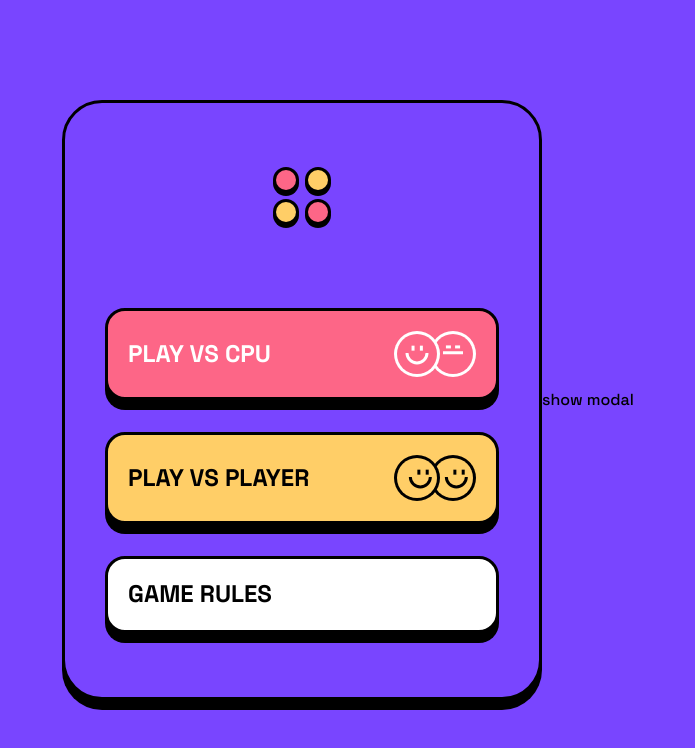
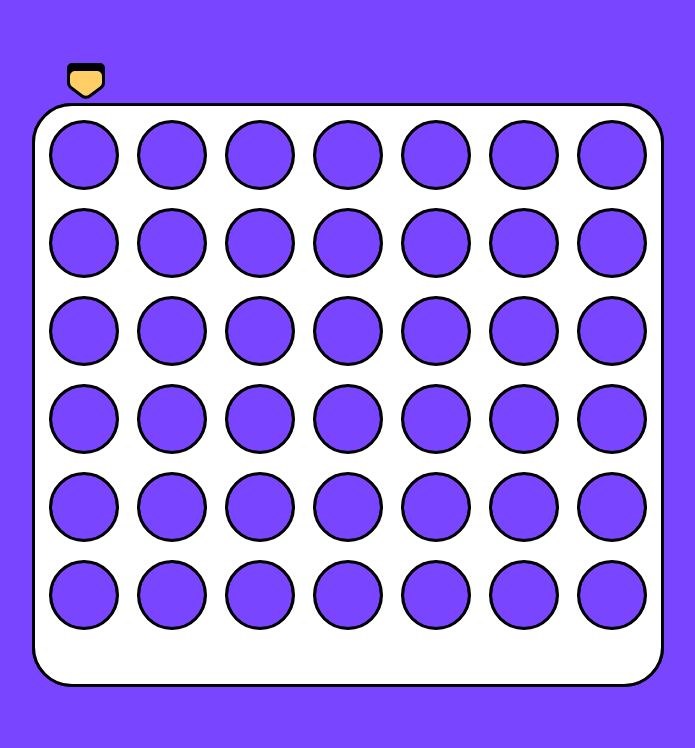
Before and after one commit to mehdi-zibout/FEM-Connect-Four-game, a React (Vite) app: page / in a window 1280 px wide. Shown: the top 748 px of the page, without its empty margins (292-987 px from the left). Built offline with nearby package versions, Linux system fonts and the light colour scheme.

Commit message:
Functional board with animation

```diff
--- a/src/App.tsx
+++ b/src/App.tsx
@@ -10,6 +10,7 @@ import { ReactComponent as MarkerRed } from "./assets/marker-red.svg";
 import MainMenu from "./Views/MainMenu";
 import PauseModal from "./components/PauseModal";
 import Modal from "./components/Modal";
+import Board from "./components/Board";
 
 const newGame: number[][] = new Array(6).fill(new Array(7).fill(0));
 function App() {
@@ -18,7 +19,7 @@ function App() {
   const [hoveringOver, setHoveringOver] = useState(0);
   return (
     <>
-      <main className="bg-purple w-screen overflow-hidden h-screen flex justify-center items-center">
+      <main className="bg-purple w-screen h-screen overflow-hidden flex justify-center items-center">
         {/* <div className="relative ">
           <BackgroundBlack className="absolute  top-0 " />
           <div className="absolute w-full h-full overflow-hidden">
@@ -68,14 +69,16 @@ function App() {
           </div>
           <BackgroundWhite className="absolute top-0 " />
         </div> */}
-        <MainMenu />
+        <Board />
+      </main>
+      {/* <MainMenu />
         <button onClick={() => setIsPlayer1Turn(true)}>show modal</button>
-      </main>
+
       {isPlayer1Turn && (
         <Modal setShowModal={setIsPlayer1Turn}>
           <PauseModal />
         </Modal>
-      )}
+      )} */}
     </>
   );
 
--- /dev/null
+++ b/src/components/Board.tsx
@@ -0,0 +1,51 @@
+import { ReactComponent as BackgroundWhite } from "../assets/board-layer-white-large.svg";
+import { ReactComponent as BackgroundBlack } from "../assets/board-layer-black-large.svg";
+import { ReactComponent as CounterRed } from "../assets/counter-red-large.svg";
+import { ReactComponent as CounterYellow } from "../assets/counter-yellow-large.svg";
+import { useState } from "react";
+import FillBoard from "./FillBoard";
+import Marker from "./Marker";
+
+const newGame: number[][] = new Array(6).fill(new Array(7).fill(0));
+
+function Board() {
+  const [gameState, setGameState] = useState(newGame);
+  const [isPlayer1Turn, setIsPlayer1Turn] = useState(false);
+  const [hoveringOver, setHoveringOver] = useState(0);
+  return (
+    <div className="relative ">
+      <Marker hoveringOver={hoveringOver} isPlayer1Turn={isPlayer1Turn} />
+      <BackgroundBlack className="  " />
+      <FillBoard gameState={gameState} />
+
+      <BackgroundWhite className="absolute inset-0 " />
+      <div className="absolute inset-0 -top-10 left-[20px] grid grid-cols-7 gap-[5px]">
+        {new Array(7).fill(0).map((col, i) => (
+          <button
+            onMouseEnter={() => setHoveringOver(i)}
+            key={i}
+            className="h-full  group  w-[65px] "
+            onClick={() => handleOnClick(i)}
+          ></button>
+        ))}
+      </div>
+    </div>
+  );
+
+  function handleOnClick(i: number) {
+    const newGameState = [];
+    let madeMove = false;
+    for (let index = gameState.length - 1; index >= 0; index--) {
+      const newRow = [...gameState[index]];
+      if (gameState[index][i] == 0 && !madeMove) {
+        madeMove = true;
+        newRow[i] = isPlayer1Turn ? 2 : 3;
+      }
+      newGameState.push(newRow);
+    }
+    setGameState(newGameState.reverse());
+    setIsPlayer1Turn(!isPlayer1Turn);
+  }
+}
+
+export default Board;
--- /dev/null
+++ b/src/components/FillBoard.tsx
@@ -0,0 +1,25 @@
+import { ReactComponent as CounterRed } from "../assets/counter-red-large.svg";
+import { ReactComponent as CounterYellow } from "../assets/counter-yellow-large.svg";
+
+function FillBoard({ gameState }: FillBoardProps) {
+  return (
+    <div className="absolute left-[17px] top-[17px] overflow-hidden  grid grid-cols-7 grid-rows-6 gap-x-[18px] gap-y-[13px]">
+      {gameState.map((row, i) =>
+        row.map((cell, j) =>
+          cell === 2 ? (
+            <CounterRed className="animate-slide-in" key={`${i}${j}`} />
+          ) : cell === 3 ? (
+            <CounterYellow className="animate-slide-in" key={`${i}${j}`} />
+          ) : (
+            <div className=""></div>
+          )
+        )
+      )}
+    </div>
+  );
+}
+
+type FillBoardProps = {
+  gameState: number[][];
+};
+export default FillBoard;
--- /dev/null
+++ b/src/components/Marker.tsx
@@ -0,0 +1,25 @@
+import { ReactComponent as MarkerYellow } from "../assets/marker-yellow.svg";
+import { ReactComponent as MarkerRed } from "../assets/marker-red.svg";
+
+function Marker({ isPlayer1Turn, hoveringOver }: MarkerProps) {
+  if (!isPlayer1Turn)
+    return (
+      <MarkerYellow
+        className="absolute -top-10 left-[35px] transition-transform duration-500"
+        style={{ transform: `translateX(${88 * hoveringOver}px)` }}
+      />
+    );
+  else
+    return (
+      <MarkerRed
+        className="absolute -top-10 left-[35px] transition-transform duration-500"
+        style={{ transform: `translateX(${88 * hoveringOver}px)` }}
+      />
+    );
+}
+
+type MarkerProps = {
+  isPlayer1Turn: boolean;
+  hoveringOver: number;
+};
+export default Marker;
--- /dev/null
+++ b/src/logic.ts
@@ -0,0 +1,3 @@
+export function indexLowestEmptyDisc(): number {
+  return 0;
+}
--- a/tailwind.config.cjs
+++ b/tailwind.config.cjs
@@ -3,7 +3,7 @@ module.exports = {
   content: ["./index.html", "./src/**/*.{js,ts,jsx,tsx}"],
   theme: {
     screens: {
-      tablet: "600px",
+      tablet: "630px",
       desktop: "1100px",
     },
     fontFamily: {
@@ -25,6 +25,15 @@ module.exports = {
       body: ["1rem", { fontWeight: 500, lineHeight: "1.31rem" }],
     },
     extend: {
+      keyframes: {
+        "slide-in": {
+          "0%": { transform: "translateY(-900%)" },
+          "110%": { transform: "translateY(0)" },
+        },
+      },
+      animation: {
+        "slide-in": "slide-in 1s ease-out",
+      },
       boxShadow: {
         card: "0px 10px 0px #000000",
         "card-purple": "0px 10px 0px #5C2DD5",
```
Also changed, not shown: public/favicon-32x32.png (renamed from src/assets/favicon-32x32.png).
